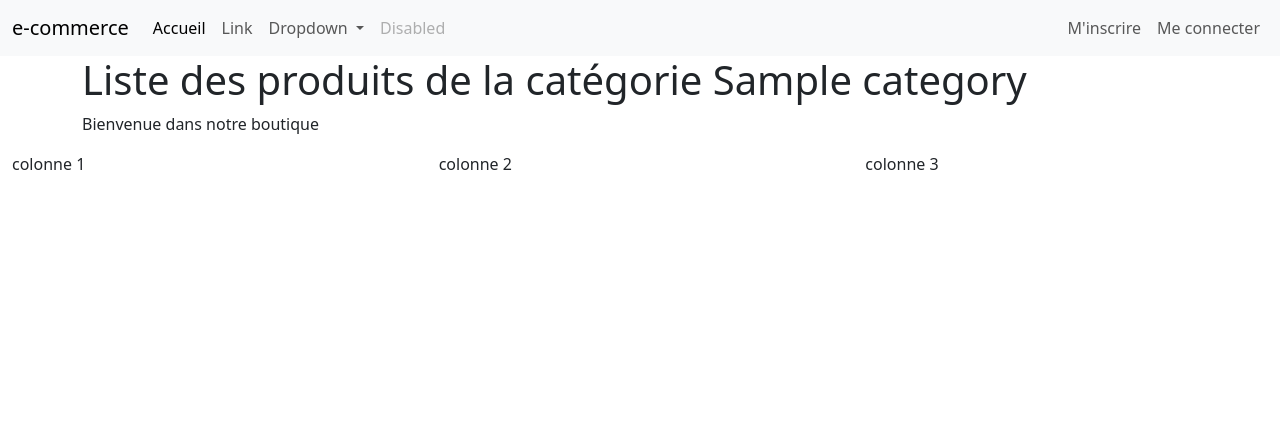
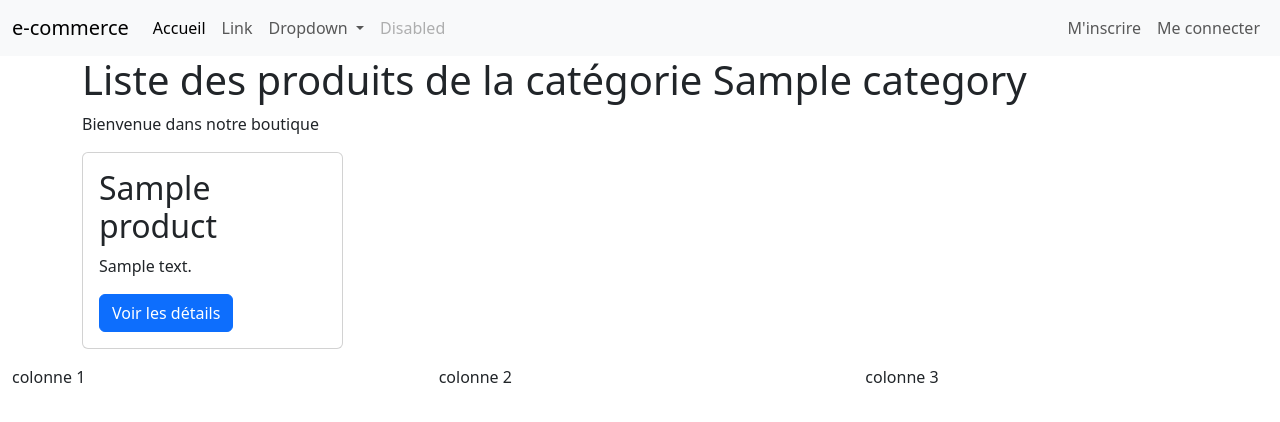
Before and after one commit to Fabien-Scetbon/Ecommerce-Symfony6, a Symfony app: template templates/categories/list.html.twig in a window 1280 px wide. Shown: the top 422 px of the page. Run offline with Twig, Linux system fonts and the light colour scheme; the template is opened without the code that fills it: most values are stand-ins (such as "Sample title", 1, 10 or a date in 2020); some libraries are stand-ins or nearby versions.

Commit message:
products in category

```diff
--- a/src/Controller/CategoriesController.php
+++ b/src/Controller/CategoriesController.php
@@ -13,9 +13,12 @@ class CategoriesController extends AbstractController
     #[Route('/{slug}', name: 'list')]
     public function details(Categories $category): Response
     {
+        // liste des prods de la categorie
+        $products = $category->getProducts();
+
         return $this->render(
             'categories/list.html.twig',
-            compact('category')
+            compact('category', 'products') // autre syntaxe possible pour compact
         );
     }
 }
--- a/templates/categories/list.html.twig
+++ b/templates/categories/list.html.twig
@@ -11,6 +11,18 @@
 				<h1>Liste des produits de la catégorie {{ category.name }}</h1>
 				<p>Bienvenue dans notre boutique</p>
 			</div>
+			{% for product in products %}
+			<div class="col-3 mb-3">
+				<article class="card h-100">
+					<div class="card-body">
+						<h2 class="card-title">{{ product.name }}</h2>
+						<p class="card-text">{{ product.description }}</p>
+						<a href="#" class="btn btn-primary">Voir les détails</a>
+					</div>
+				</article>
+			</div>
+
+			{% endfor %}
 		</section>
 	</main>
 
```
